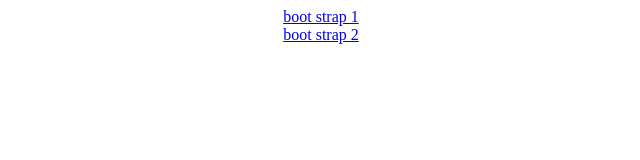
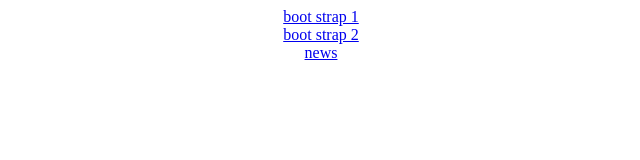
Before and after one commit to athena-nasa/b00t-strap, a plain HTML site: page index.html in a window 1280 px wide. Shown: the full height of the page, 319-959 px from the left. Drawn offline with Linux system fonts and the light colour scheme.

Commit message:
Update index.html

```diff
--- a/index.html
+++ b/index.html
@@ -11,6 +11,8 @@
     <a href="btstrp1.html">boot strap 1</a>
     <br>
     <a href="btstrp2.html">boot strap 2</a>
+    <br >
+    <a href="news.html">news</a>
   </center>
 </body>
 </html>
```
